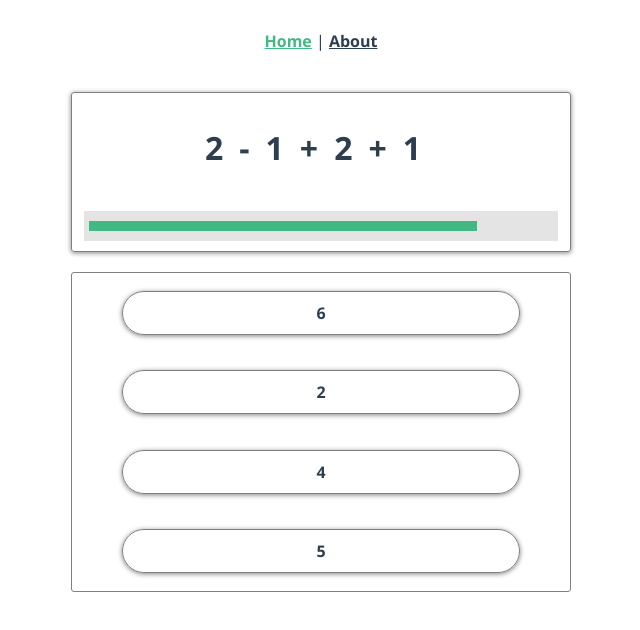
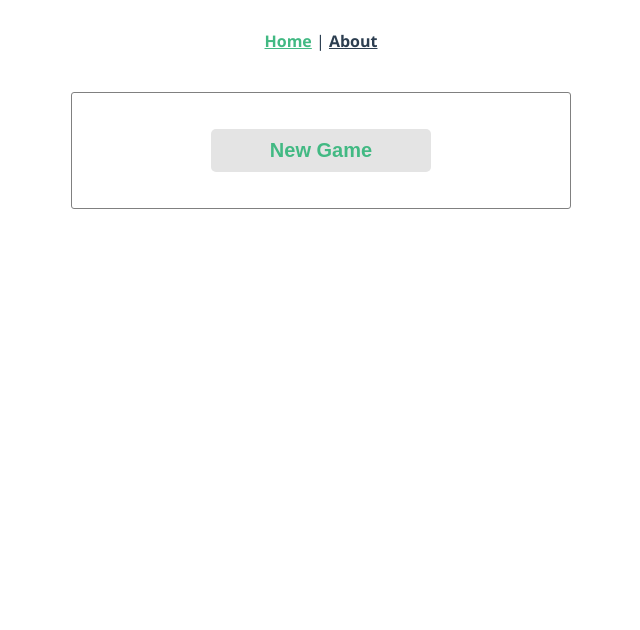
Before and after one commit to Eazash/one-plus-one-clone, a Vue app: page /#/ in a window 1280 px wide. Shown: the top 630 px of the page, without its empty margins (319-959 px from the left). Built offline with nearby package versions, Linux system fonts and the light colour scheme.

Commit message:
make newgame button appear on start and fix styling

```diff
--- a/src/views/Home.vue
+++ b/src/views/Home.vue
@@ -1,12 +1,13 @@
 <template>
   <div class="home">
     <div class="container">
+      <template v-if="playing">
         <div class="card question">
           <p v-text="questionString"></p>
           <progress-bar :max="timeToAnswer" :current="remainingTime">
           </progress-bar>
         </div>
-      <div class="card answers" v-if="!fail">
+        <div class="card answers">
           <answer-block
             v-for="answer in answers"
             class="answer"
@@ -15,8 +16,9 @@
             @chosen="chosen"
           />
         </div>
-      <div class="card fail" v-else>
-        <div>
+      </template>
+      <div class="card new-game" v-else>
+        <div class="fail" v-if="fail">
           <h2>Game Over</h2>
         </div>
         <div>
@@ -41,14 +43,15 @@ export default {
       base: 1,
       level: 1,
       answers: [],
-      fail: false,
       round: 0,
       now: new Date(),
       interval: 0,
       deadline: addSeconds(new Date(), 30),
       timeToAnswer: 30,
       positives: [],
-      negatives: []
+      negatives: [],
+      fail: false,
+      playing: false
     };
   },
   name: 'Home',
@@ -68,6 +71,7 @@ export default {
   },
   methods: {
     newGame() {
+      this.playing = true;
       this.fail = false;
       this.round = 0;
       this.newQuestion();
@@ -75,6 +79,7 @@ export default {
     gameOver() {
       clearInterval(this.interval);
       this.fail = true;
+      this.playing = false
       this.deadline = this.now;
     },
     newQuestion() {
@@ -210,16 +215,17 @@ export default {
   }
 }
 .fail {
-  border: 2px solid red;
   color: red;
+  h2 {
+    padding-bottom: 1rem;
+    border-bottom: 4px solid rgb(252, 126, 126);
+  }
+}
+.new-game {
   text-align: center;
   display: block;
   padding: 1rem;
   font-weight: 600;
-  h2 {
-    padding-bottom: 1rem;
-    border-bottom: 4px solid rgb(252, 126, 126);
-  }
   button {
     background: #e4e4e4;
     outline: none;
```
Lines whose indentation alone changed are shown as unchanged.
